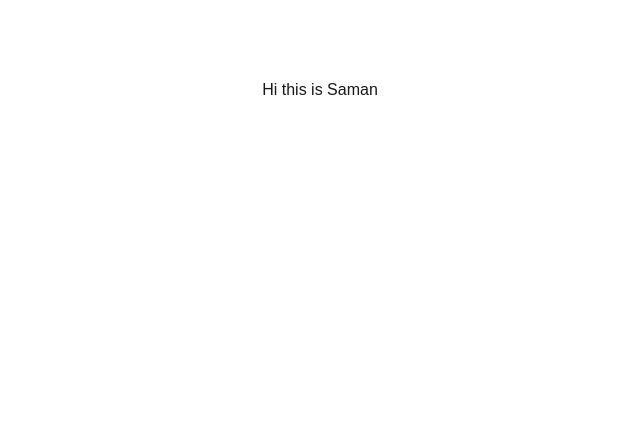
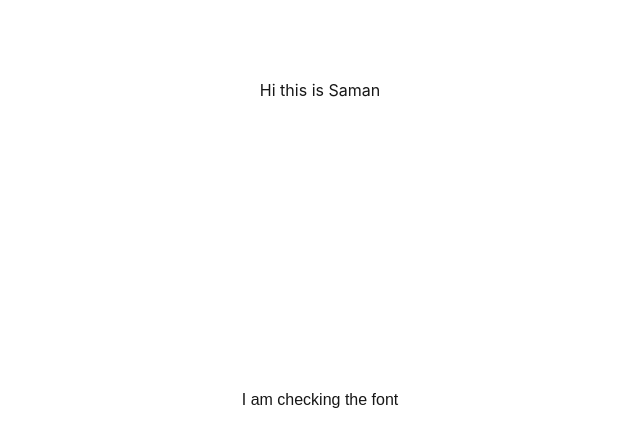
Before and after one commit to samanmanesh/personal-website, a Next.js app: page / in a window 1280 px wide. Shown: the top 446 px of the page, without its empty margins (320-960 px from the left). Built offline with nearby package versions, Linux system fonts and the light colour scheme; a web font is replaced by a local one.

Commit message:
Setup inter font as well

```diff
--- a/app/globals.css
+++ b/app/globals.css
@@ -17,7 +17,7 @@
 body {
   color: var(--foreground);
   background: var(--background);
-  font-family: Arial, Helvetica, sans-serif;
+  font-family:  Arial, Helvetica, sans-serif;
 }
 
 @layer utilities {
--- a/app/layout.tsx
+++ b/app/layout.tsx
@@ -36,7 +36,7 @@
         <link rel="icon" href="/personal-log.ico" />
       </head>
       <body
-        className={`${geistSans.variable} ${geistMono.variable} antialiased`}
+        className={`${geistSans.variable} ${geistMono.variable} antialiased font-soehne`}
       >
         {children}
       </body>
--- a/app/page.tsx
+++ b/app/page.tsx
@@ -1,7 +1,8 @@
 export default function Home() {
   return (
-    <div className="grid grid-rows-[20px_1fr_20px] items-center justify-items-center min-h-screen p-8 pb-20 gap-16 sm:p-20 font-[family-name:var(--font-geist-sans)]">
-      <div className="font-soehne">Hi this is Saman</div>
+    <div className="grid grid-rows-[20px_1fr_20px] items-center justify-items-center min-h-screen p-8 pb-20 gap-16 sm:p-20 font-soehne">
+      <div className="font-inter">Hi this is Saman</div>
+      <div >I am checking the font</div>
     </div>
   );
 }
--- a/tailwind.config.ts
+++ b/tailwind.config.ts
@@ -10,6 +10,8 @@
     extend: {
       fontFamily: {
         soehne: ['Soehne', 'sans-serif'],
+        inter: ['Inter', 'sans-serif'],
+
       },
       colors: {
         background: "var(--background)",
```
